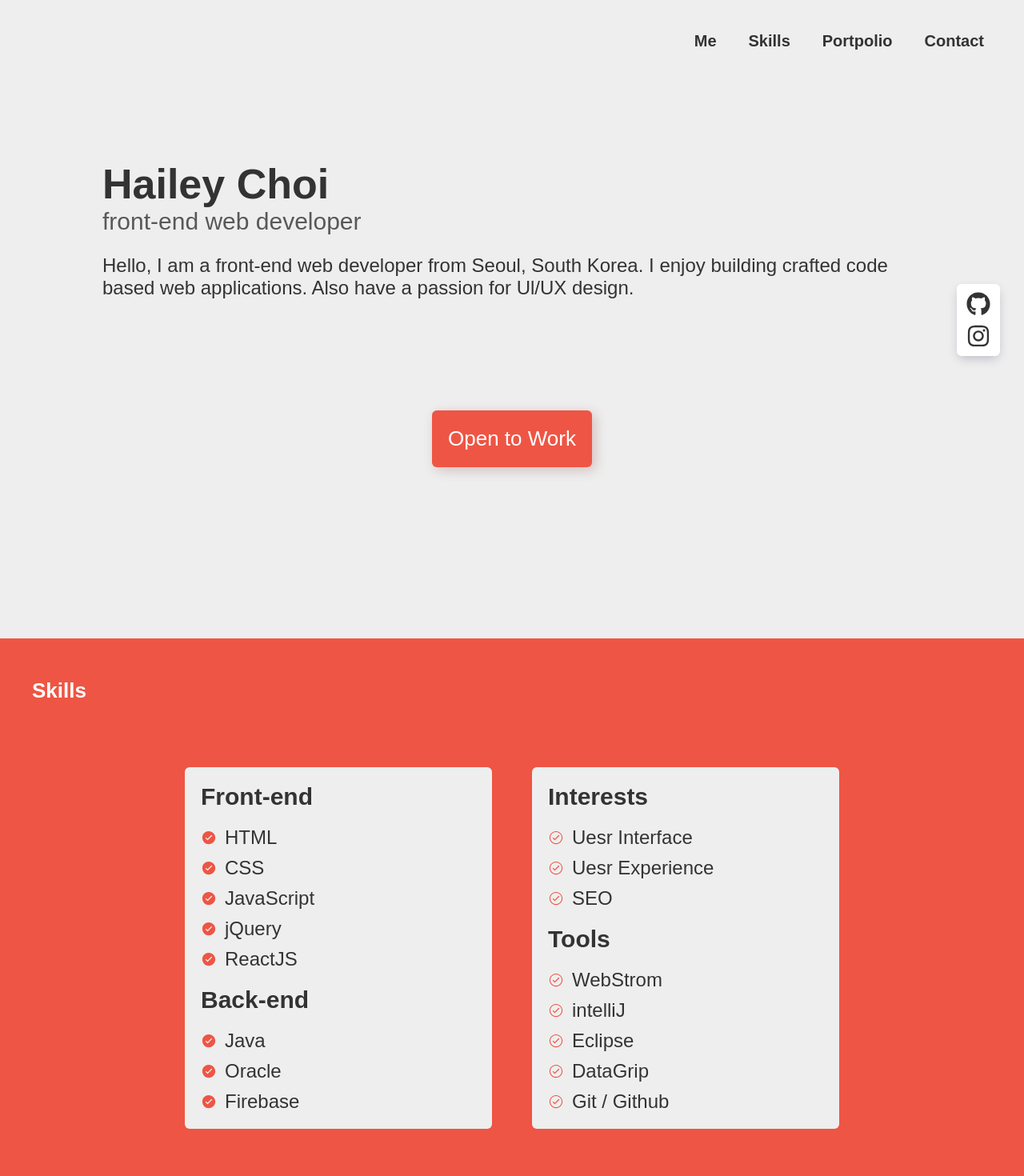
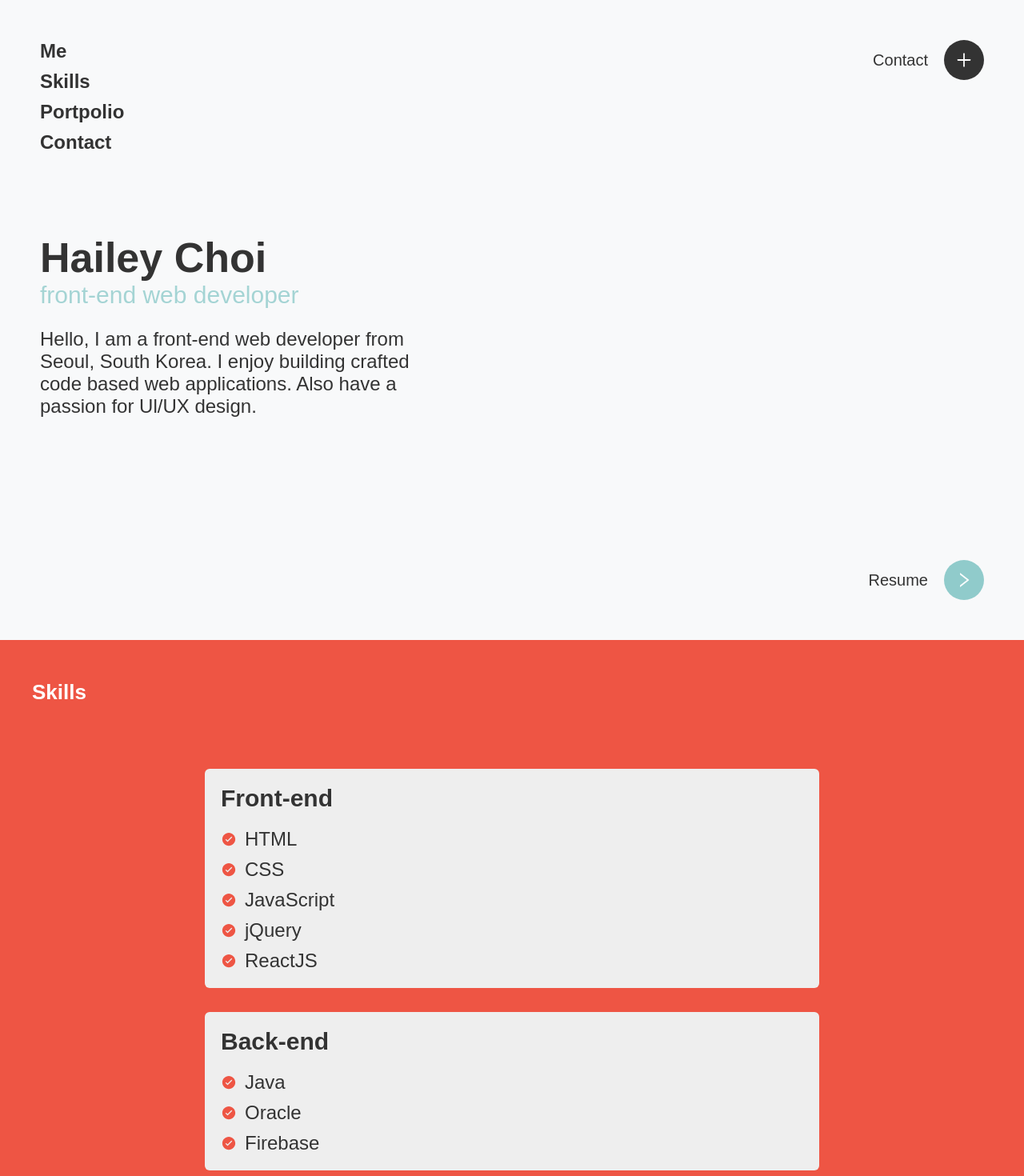
Before and after one commit to haileychoi15/portfolio, a React (Create React App) app: page / in a window 1280 px wide. Shown: the top 1470 px of the page at 80% size. Built offline with nearby package versions, Linux system fonts and the light colour scheme; a web font is replaced by a local one.

Commit message:
Me part layout

```diff
--- a/src/App.js
+++ b/src/App.js
@@ -12,8 +12,7 @@ function App() {
         <Fragment>
             <GlobalStyles />
             <div>
-                <Header />
-                <Aside />
+                {/*<Aside />*/}
                 <Me />
                 <Skills />
                 <Portpolio />
--- /dev/null
+++ b/src/components/CircleButton.js
@@ -0,0 +1,44 @@
+import React from 'react';
+import styled, { css } from 'styled-components';
+
+const backgroundColor = css`
+  ${props => css`
+    background-color: ${style.color[props.color]};
+  `}
+`;
+
+const ButtonBlock = styled.button`
+  display: flex;
+  justify-content: center;
+  align-items: center;
+  border-radius: 50%;
+  width: 50px;
+  height: 50px;
+  padding: 0;
+  font-size: 24px;
+  color: #fff;
+  transition: all 250ms ease-in-out;
+  &:hover {
+    box-shadow: 0 5px 8px -2px rgba(50, 50, 93, 0.5);
+  }
+  ${backgroundColor}
+`;
+
+function CircleButton({ children, color }) {
+    return (
+        <ButtonBlock color={color}>{children}</ButtonBlock>
+    );
+}
+
+const style = {
+    color: {
+        default: 'rgb(144,203,203)',
+        black: '#333'
+    }
+}
+
+CircleButton.defaultProps = {
+    color: 'default'
+};
+
+export default CircleButton;
--- a/src/components/GlobalStyles.js
+++ b/src/components/GlobalStyles.js
@@ -9,7 +9,7 @@ const GlobalStyles = createGlobalStyle`
   body {
     font-family: 'Fira Sans Condensed', sans-serif;
     color: #333333;
-    background-color: #eee;
+    background-color: #f8f9fa;
     padding: 0;
     margin: 0;
   }
--- a/src/components/Header.js
+++ b/src/components/Header.js
@@ -2,8 +2,6 @@ import React from 'react';
 import styled from 'styled-components';
 
 const Container = styled.div`
-  width: 100%;
-  height: 100px;
   margin-bottom: 50px;
   @media screen and (min-width: 768px) {
     margin-bottom: 100px;
@@ -11,17 +9,21 @@ const Container = styled.div`
 `;
 
 const Ul = styled.ul`
-  display: flex;
-  justify-content: flex-end;
-  align-items: center;
-  font-size: 20px;
+  font-size: 24px;
   font-weight: 900;
 `;
 
 const Li = styled.li`
-  padding: 40px 20px;
-  &:last-child {
-    margin-right: 30px;
+  & + & {
+    margin-top: 10px;
+  }
+`;
+
+const Link = styled.a`
+    display: inline-block;
+    transition: all 250ms ease-in-out;
+  &:hover {
+    transform: translateX(-10px);
   }
 `;
 
@@ -30,16 +32,16 @@ function Header () {
         <Container id="header">
             <Ul>
                 <Li>
-                    <a href="#header">Me</a>
+                    <Link href="#header">Me</Link>
                 </Li>
                 <Li>
-                    <a href="#skills">Skills</a>
+                    <Link href="#skills">Skills</Link>
                 </Li>
                 <Li>
-                    <a href="#portpolio">Portpolio</a>
+                    <Link href="#portpolio">Portpolio</Link>
                 </Li>
                 <Li>
-                    <a href="#contact">Contact</a>
+                    <Link href="#contact">Contact</Link>
                 </Li>
             </Ul>
         </Container>
--- a/src/components/Me.js
+++ b/src/components/Me.js
@@ -1,12 +1,16 @@
 import React from 'react';
 import styled from 'styled-components';
+import { AiOutlineRight, AiOutlinePlus } from 'react-icons/ai';
+import Header from './Header';
+import CircleButton from "./CircleButton";
 
 const Container = styled.div`
+  position: relative;
+  padding: 20px;
   width: 100%;
-  padding: 0 5%;
   @media screen and (min-width: 768px) {
-    height: 598px;
-    padding: 0 10%;
+    height: 800px;
+    padding: 50px;
   }
 `;
 
@@ -14,7 +18,12 @@ const MeBlock = styled.div`
   display: flex;
   flex-direction: column;
   justify-content: center;
-  width: 100%;
+  width: 80%;
+  margin-bottom: 50px;
+  @media screen and (min-width: 768px) {
+    width: 40%;
+    margin-bottom: 0;
+  }
 `;
 
 const Name = styled.div`
@@ -28,6 +37,7 @@ const Name = styled.div`
 const Job = styled.div`
   font-size: 28px;
   font-weight: 500;
+  color: rgb(144,203,203);
   opacity: 0.8;
   @media screen and (min-width: 768px) {
     font-size: 30px;
@@ -42,47 +52,57 @@ const Description = styled.p`
   }
 `;
 
-const ButtonBlock = styled.div`
+const MenuButton = styled.div`
+  position: absolute;
+  top: 20px;
+  right: 20px;
   display: flex;
-  justify-content: center;
   align-items: center;
-  height: 200px;
   @media screen and (min-width: 768px) {
-    height: 300px;
+    top: 50px;
+    right: 50px;
   }
 `;
 
-const DownloadButton = styled.button`
-  border-radius: 6px;
-  padding: 20px;
-  font-size: 20px;
-  color: #fff;
-  background-color: #ee5544;
-  transition: all 250ms ease-in-out;
-  box-shadow: 4px 4px 15px 0px rgba(111,0,0,0.2);
-  &:hover {
-    box-shadow: 4px 4px 15px 0px rgba(111,0,0,0.5);
-    transform: translateY(-2px);
-  }
+const ResumeButton = styled.div`
+  position: absolute;
+  bottom: 20px;
+  right: 20px;
+  display: flex;
+  align-items: center;
   @media screen and (min-width: 768px) {
-    font-size: 26px;
+    bottom: 50px;
+    right: 50px;
   }
 `;
 
+const ButtonText = styled.span`
+  font-size: 20px;
+  font-weight: 500;
+  margin-right: 20px;
+`;
 
 function Me () {
     return (
         <Container>
+            <Header />
             <MeBlock>
                 <Name>Hailey Choi</Name>
                 <Job>front-end web developer</Job>
                 <Description>Hello, I am a front-end web developer from Seoul, South Korea. I enjoy building crafted code based web applications. Also have a passion for Ul/UX design. </Description>
             </MeBlock>
-            <ButtonBlock>
-                <DownloadButton>
-                    <span className="state">Open to Work</span>
-                </DownloadButton>
-            </ButtonBlock>
+            <MenuButton>
+                <ButtonText>Contact</ButtonText>
+                <CircleButton color="black">
+                    <AiOutlinePlus className="button-icon" />
+                </CircleButton>
+            </MenuButton>
+            <ResumeButton>
+                <ButtonText>Resume</ButtonText>
+                <CircleButton>
+                    <AiOutlineRight />
+                </CircleButton>
+            </ResumeButton>
         </Container>
     );
 }
--- a/src/components/Skills.js
+++ b/src/components/Skills.js
@@ -19,7 +19,6 @@ const SkillsBlock = styled.div`
   width: 100%;
   padding: 0 10% 100px;
   @media screen and (min-width: 768px) {
-    flex-direction: row;
     padding: 0;
   }
 `;
@@ -34,11 +33,7 @@ const Skill = styled.div`
     margin-left: 0;
   }
   @media screen and (min-width: 768px) {
-    width: 30%;
-    & + & {
-    margin-top: 0;
-    margin-left: 50px;
-    }
+    width: 60%;
   }
 `;
 
@@ -82,27 +77,13 @@ function Skills() {
                         <Li><IoIosCheckmarkCircle className="check-icon" />jQuery</Li>
                         <Li><IoIosCheckmarkCircle className="check-icon" />ReactJS</Li>
                     </Ul>
+                </Skill>
+                <Skill>
                     <SkillTitle>Back-end</SkillTitle>
                     <Ul>
                         <Li><IoIosCheckmarkCircle className="check-icon" />Java</Li>
                         <Li><IoIosCheckmarkCircle className="check-icon" />Oracle</Li>
                         <Li><IoIosCheckmarkCircle className="check-icon" />Firebase</Li>
-                    </Ul>
-                </Skill>
-                <Skill>
-                    <SkillTitle>Interests</SkillTitle>
-                    <Ul>
-                        <Li><IoIosCheckmarkCircleOutline className="check-icon" />Uesr Interface</Li>
-                        <Li><IoIosCheckmarkCircleOutline className="check-icon" />Uesr Experience</Li>
-                        <Li><IoIosCheckmarkCircleOutline className="check-icon" />SEO</Li>
-                    </Ul>
-                    <SkillTitle>Tools</SkillTitle>
-                    <Ul>
-                        <Li><IoIosCheckmarkCircleOutline className="check-icon" />WebStrom</Li>
-                        <Li><IoIosCheckmarkCircleOutline className="check-icon" />intelliJ</Li>
-                        <Li><IoIosCheckmarkCircleOutline className="check-icon" />Eclipse</Li>
-                        <Li><IoIosCheckmarkCircleOutline className="check-icon" />DataGrip</Li>
-                        <Li><IoIosCheckmarkCircleOutline className="check-icon" />Git / Github</Li>
                     </Ul>
                 </Skill>
             </SkillsBlock>
```
